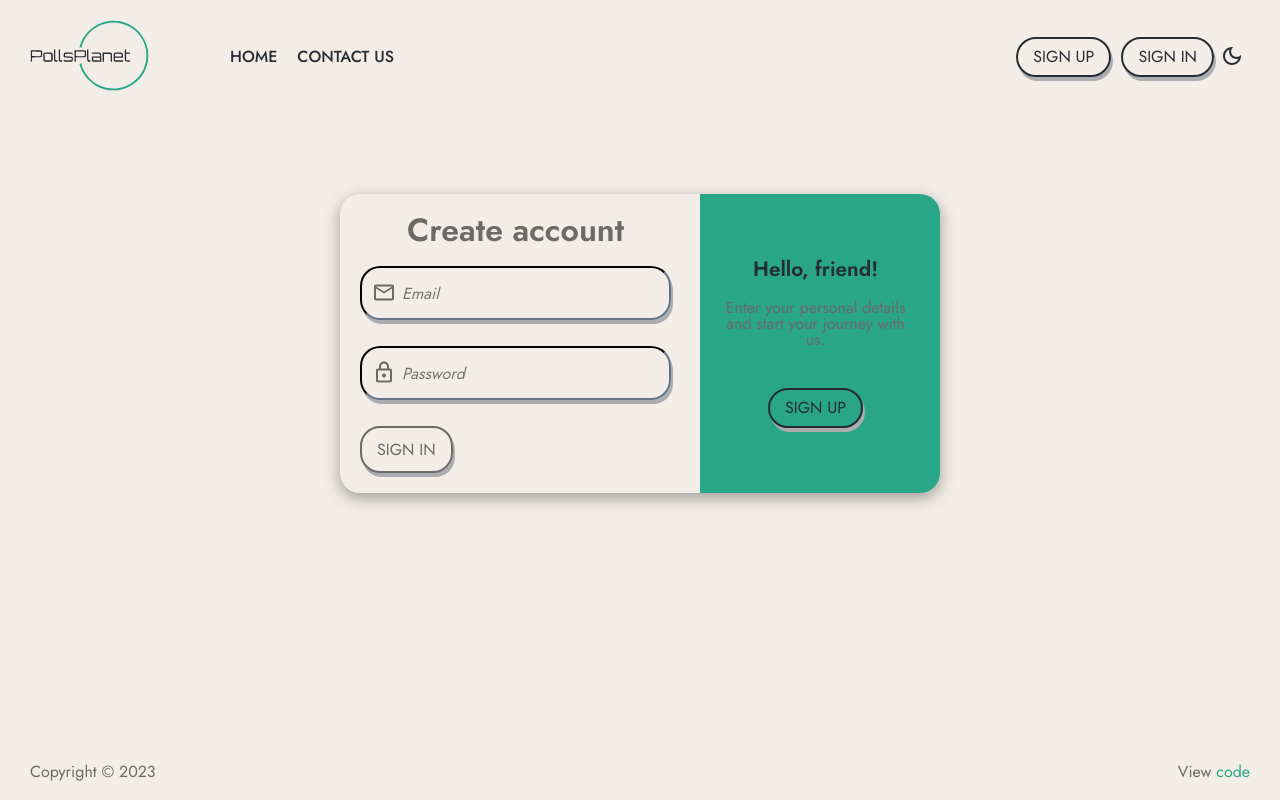
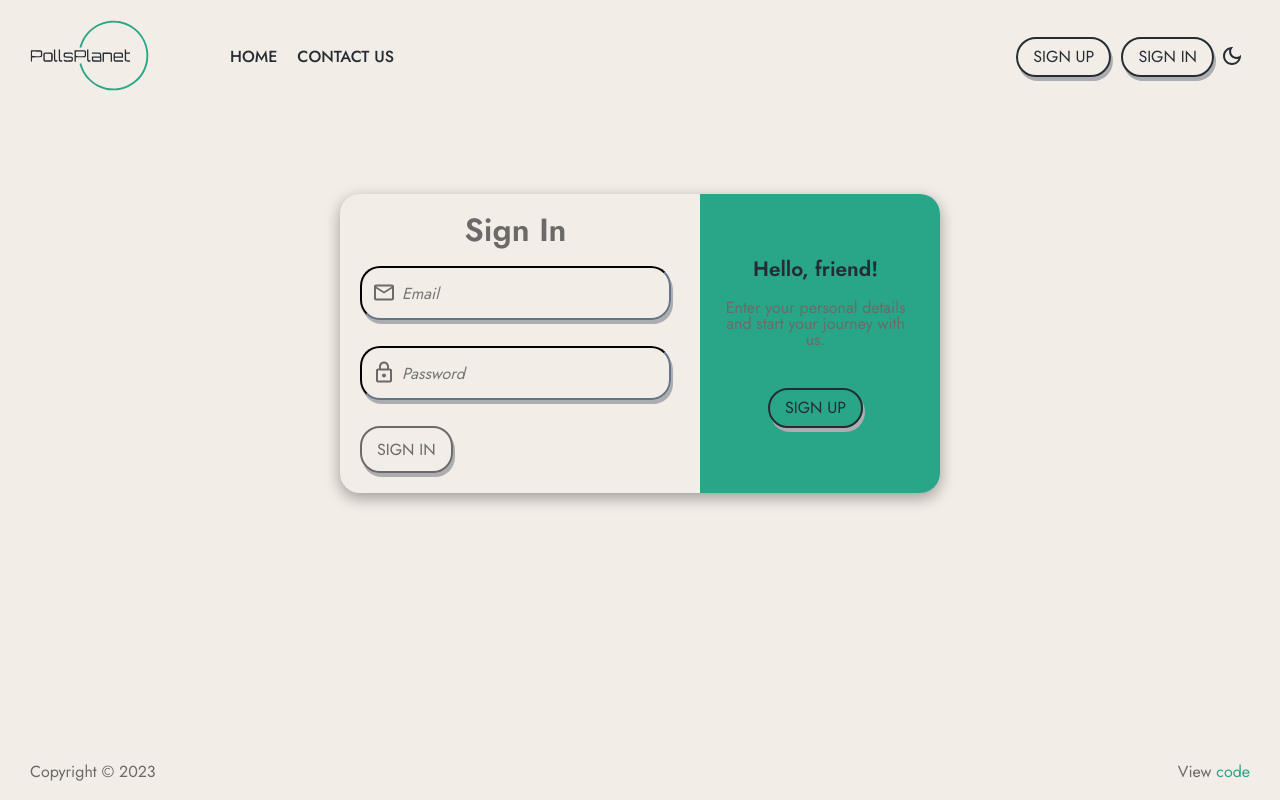
Before and after one commit to GitBap/PollsPlanet, a React (Create React App) app in the folder survey-app/frontend/: page /login in a window 1280 px wide. Built offline with nearby package versions, Linux system fonts and the light colour scheme.

Commit message:
added commit missing from previous

```diff
--- a/survey-app/frontend/src/components/Home.jsx
+++ b/survey-app/frontend/src/components/Home.jsx
@@ -31,7 +31,7 @@ const Home = () => {
             }}
             type="text"
             value={surveyToken}
-            placeholder="Your token here..."
+            placeholder="Enter your token here..."
           />
           <button className="btn" type="submit">
             Go
--- a/survey-app/frontend/src/components/Login.jsx
+++ b/survey-app/frontend/src/components/Login.jsx
@@ -40,7 +40,7 @@ const Login = () => {
               console.log(userInfo);
             }}
           >
-            <h2 className="form-title">Create account</h2>
+            <h2 className="form-title">Sign In</h2>
             <div className="input-box">
               <EmailOutlinedIcon />
               <input
--- a/survey-app/frontend/src/components/Register.jsx
+++ b/survey-app/frontend/src/components/Register.jsx
@@ -55,7 +55,7 @@ const Register = () => {
               console.log(userInfo);
             }}
           >
-            <h2 className="form-title">Create account</h2>
+            <h2 className="form-title">Create an Account</h2>
             <div className="input-box">
               <PersonOutlineOutlinedIcon />
               <input
```
